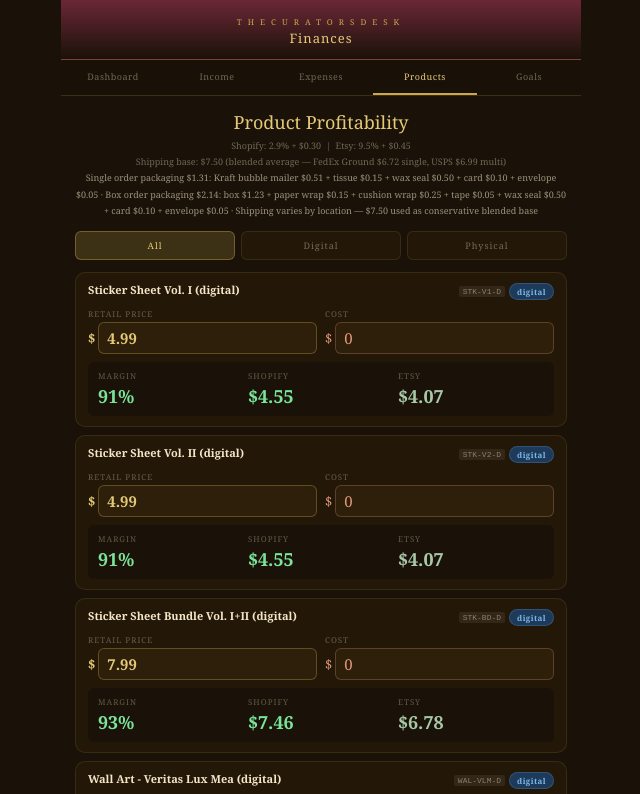
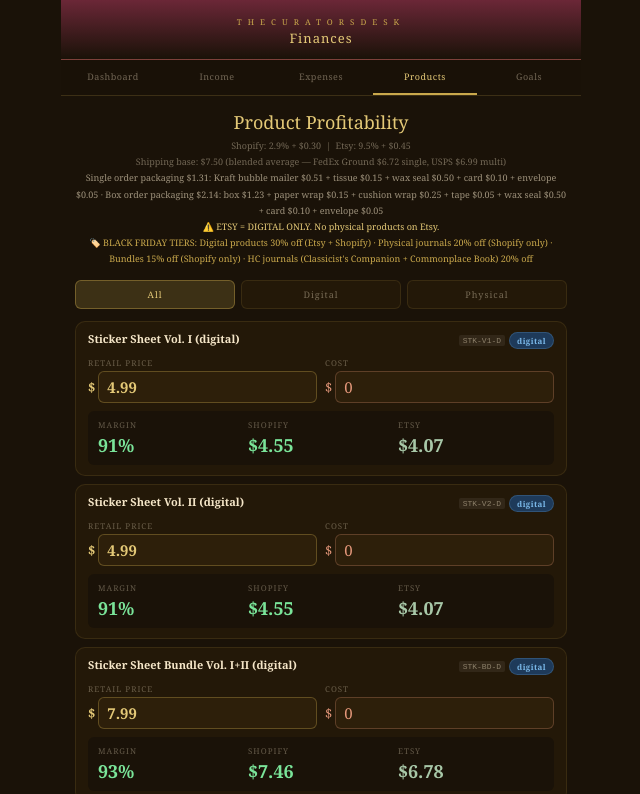
Before and after one commit to nb9fgyn7mw-cmyk/TCD-finances, a plain HTML site: page index.html in a window 1280 px wide. Both pictures are taken after a click on the button "Products". Shown: the top 794 px of the page, without its empty margins (319-959 px from the left). Drawn offline with Linux system fonts and the light colour scheme.

Commit message:
Update index.html

```diff
--- a/index.html
+++ b/index.html
@@ -156,7 +156,7 @@ input.cost{background:#2D1F0A;border-color:#E4977a44;font-size:15px;color:#E4977
   <div style="text-align:center;margin-bottom:12px">
     <div style="font-size:18px;color:#E4C977" class="cz">Product Profitability</div>
     <div style="font-size:9px;color:#F5E6C866;margin-top:4px;line-height:1.8">
-      Shopify: 2.9% + $0.30 &nbsp;|&nbsp; Etsy: 9.5% + $0.45<br>Shipping base: $7.50 (blended average — FedEx Ground $6.72 single, USPS $6.99 multi)<br><span style='font-size:9px;color:#F5E6C899'>Single order packaging $1.31: Kraft bubble mailer $0.51 + tissue $0.15 + wax seal $0.50 + card $0.10 + envelope $0.05 · Box order packaging $2.14: box $1.23 + paper wrap $0.15 + cushion wrap $0.25 + tape $0.05 + wax seal $0.50 + card $0.10 + envelope $0.05 · Shipping varies by location — $7.50 used as conservative blended base</span>
+      Shopify: 2.9% + $0.30 &nbsp;|&nbsp; Etsy: 9.5% + $0.45<br>Shipping base: $7.50 (blended average — FedEx Ground $6.72 single, USPS $6.99 multi)<br><span style='font-size:9px;color:#F5E6C899'>Single order packaging $1.31: Kraft bubble mailer $0.51 + tissue $0.15 + wax seal $0.50 + card $0.10 + envelope $0.05 · Box order packaging $2.14: box $1.23 + paper wrap $0.15 + cushion wrap $0.25 + tape $0.05 + wax seal $0.50 + card $0.10 + envelope $0.05</span><br><span style='font-size:9px;color:#E4C977'>⚠️ ETSY = DIGITAL ONLY. No physical products on Etsy.</span><br><span style='font-size:9px;color:#C9A84C'>🏷️ BLACK FRIDAY TIERS: Digital products 30% off (Etsy + Shopify) · Physical journals 20% off (Shopify only) · Bundles 15% off (Shopify only) · HC journals (Classicist's Companion + Commonplace Book) 20% off</span>
     </div>
   </div>
   <div class="filters">
@@ -237,22 +237,22 @@ var DEFAULTS={
   "Self-Reflection Journal (digital)":{price:8.99,cost:0,type:"digital",sku:"JRN-SRJ-D"},
   "Morning Reflection Journal (digital)":{price:9.99,cost:0,type:"digital",sku:"JRN-MRJ-D"},
   "Scholar's Year in Letters (digital)":{price:12.99,cost:0,type:"digital",sku:"JRN-YIL-D"},
-  "Classicist's Companion (physical)":{price:39.99,cost:17.31,type:"physical",hc:true,sku:"JRN-CC-P"},
+  "Classicist's Companion (physical)":{price:44.99,cost:17.31,type:"physical",hc:true,sku:"JRN-CC-P"},
   "Classicist's Reading Journal (physical)":{price:24.99,cost:6.41,type:"physical",sku:"JRN-CRJ-P"},
   "Scholar's Commonplace Book (physical)":{price:44.99,cost:15.28,type:"physical",hc:true,sku:"JRN-CB-P"},
   "Scholar's Reading Challenge (physical)":{price:24.99,cost:4.51,type:"physical",sku:"CHL-RC-P"},
   "Autumn Reading Journal (physical)":{price:24.99,cost:6.06,type:"physical",sku:"JRN-ARJ-P"},
-  "Autumn TBR Journal (physical)":{price:27.99,cost:10.08,type:"physical",sku:"JRN-TBR-P"},
+  "Autumn TBR Journal (physical)":{price:29.99,cost:10.08,type:"physical",sku:"JRN-TBR-P"},
   "Weekly Planner (physical)":{price:24.99,cost:6.63,type:"physical",sku:"PLN-WKP-P"},
-  "Self-Reflection Journal (physical)":{price:22.99,cost:4.77,type:"physical",sku:"JRN-SRJ-P"},
+  "Self-Reflection Journal (physical)":{price:24.99,cost:4.77,type:"physical",sku:"JRN-SRJ-P"},
   "Morning Reflection Journal (physical)":{price:22.99,cost:6.01,type:"physical",sku:"JRN-MRJ-P"},
   "Scholar's Daily Reading Log (physical)":{price:27.99,cost:7.34,type:"physical",sku:"JRN-DRL-P"},
   "Scholar's Annual Reading Planner (physical)":{price:22.99,cost:7.38,type:"physical",sku:"PLN-ARP-P"},
-  "Ancient Scholar Hebrew Journal (physical)":{price:29.99,cost:9.99,type:"physical",sku:"JRN-HEB-P"},
-  "Ancient Scholar Greek Journal (physical)":{price:29.99,cost:9.99,type:"physical",sku:"JRN-GRK-P"},
-  "Ancient Scholar Old English Journal (physical)":{price:29.99,cost:9.99,type:"physical",sku:"JRN-OLE-P"},
-  "Scholar's Writing Companion Journal (physical)":{price:29.99,cost:9.99,type:"physical",sku:"JRN-WRC-P"},
-  "Contemplative Scholar's Journal (physical)":{price:29.99,cost:9.99,type:"physical",sku:"JRN-CTJ-P"},
+  "Ancient Scholar Hebrew Journal (physical)":{price:32.99,cost:9.99,type:"physical",sku:"JRN-HEB-P"},
+  "Ancient Scholar Greek Journal (physical)":{price:32.99,cost:9.99,type:"physical",sku:"JRN-GRK-P"},
+  "Ancient Scholar Old English Journal (physical)":{price:32.99,cost:9.99,type:"physical",sku:"JRN-OLE-P"},
+  "Scholar's Writing Companion Journal (physical)":{price:32.99,cost:9.99,type:"physical",sku:"JRN-WRC-P"},
+  "Contemplative Scholar's Journal (physical)":{price:32.99,cost:9.99,type:"physical",sku:"JRN-CTJ-P"},
   "Scholar's Idea Capture Notebook (physical)":{price:22.99,cost:6.01,type:"physical",sku:"JRN-ICN-P"},
   "Scholar's Advent Reading Calendar (physical)":{price:26.99,cost:4.16,type:"physical",sku:"JRN-ADV-P"},
   "Scholar's Curiosity Journal Omnibus (physical)":{price:29.99,cost:9.99,type:"physical",sku:"JRN-OMS-P"},
```
